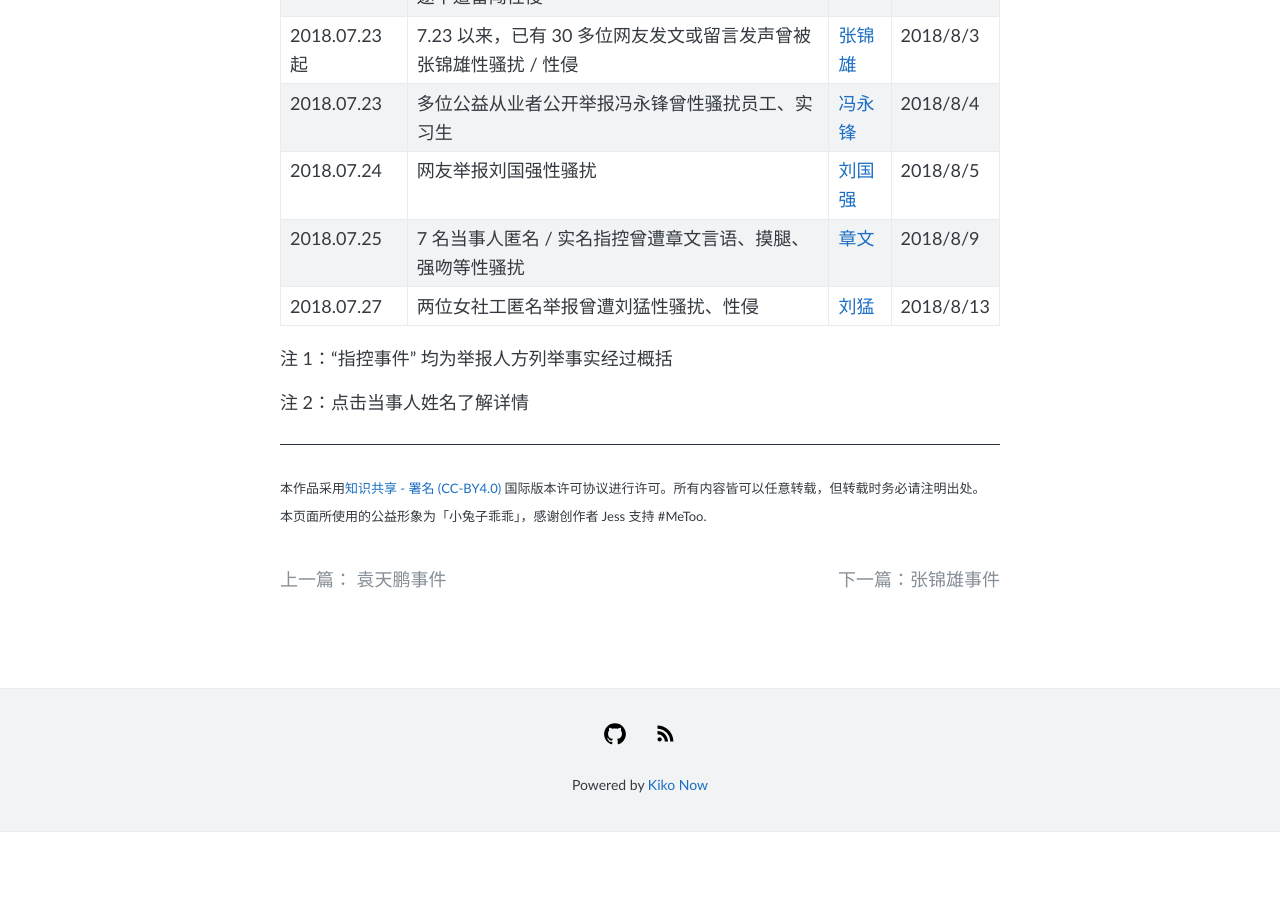
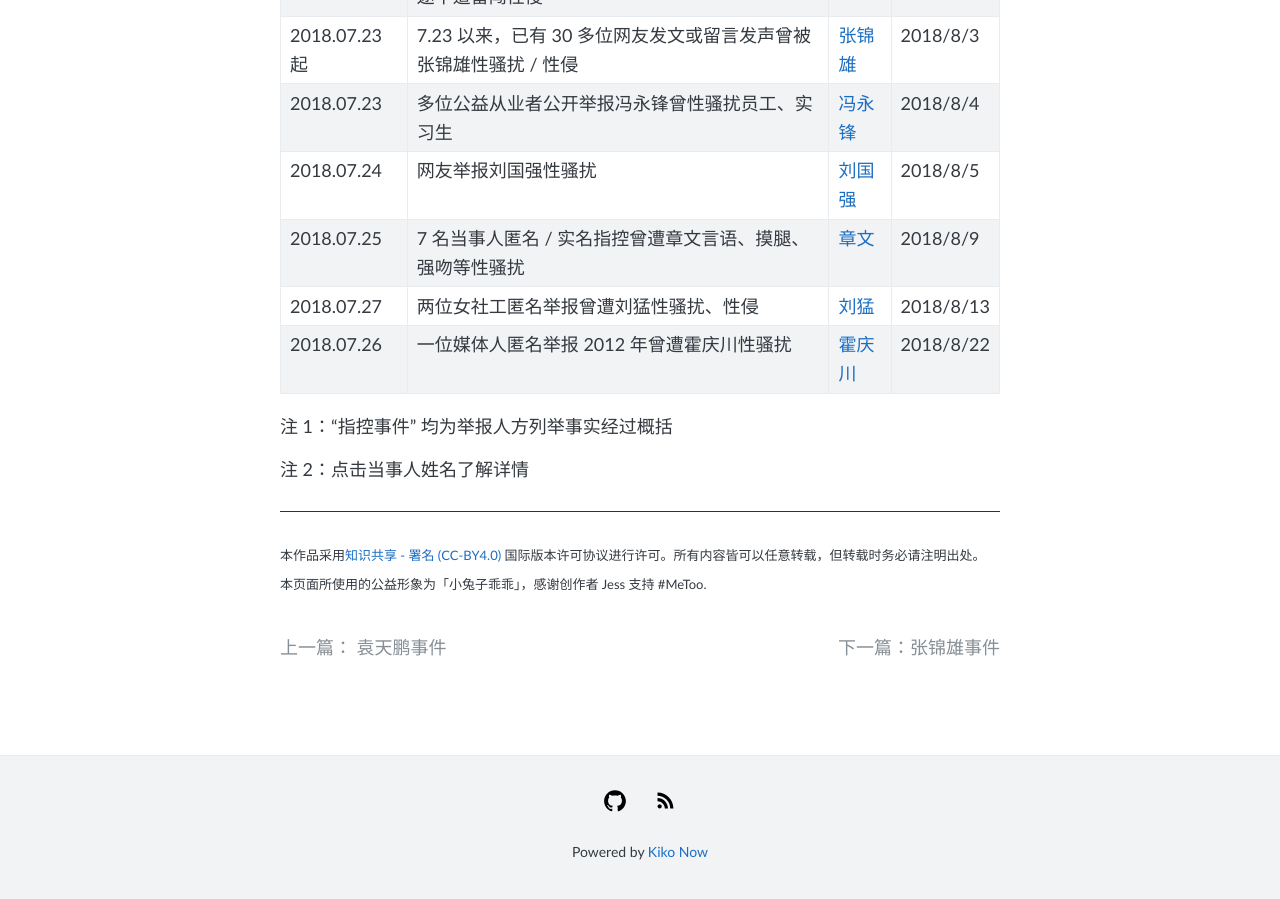
Before and after one commit to NGOMeToo/NGOMeToo.github.io, a Jekyll site: the page built from _posts/2018-08-02-ngometoo-lists.md, in a window 1280 px wide and 900 px high, scrolled down 612 px. Built offline with Jekyll 4.4.1, drawn with Linux system fonts in a browser that asks for light colours; before the commit the page ends 1444 px from its top, so only the background shows below that.

Commit message:
add 霍庆川

```diff
--- a/_posts/2018-08-02-ngometoo-lists.md
+++ b/_posts/2018-08-02-ngometoo-lists.md
@@ -26,6 +26,7 @@ description:
 2018.07.24|网友举报刘国强性骚扰|[刘国强](https://ngometoo.github.io/Liu-Guoqiang/)|2018/8/5
 2018.07.25|7名当事人匿名/实名指控曾遭章文言语、摸腿、强吻等性骚扰|[章文](https://ngometoo.github.io/Zhang-Wen/)|2018/8/9
 2018.07.27|两位女社工匿名举报曾遭刘猛性骚扰、性侵|[刘猛](https://ngometoo.github.io/Liu-Meng/)|2018/8/13
+2018.07.26|一位媒体人匿名举报2012年曾遭霍庆川性骚扰|[霍庆川](https://ngometoo.github.io/Huo-Qingchuan/)|2018/8/22
 
 注1：“指控事件”均为举报人方列举事实经过概括
 
```
